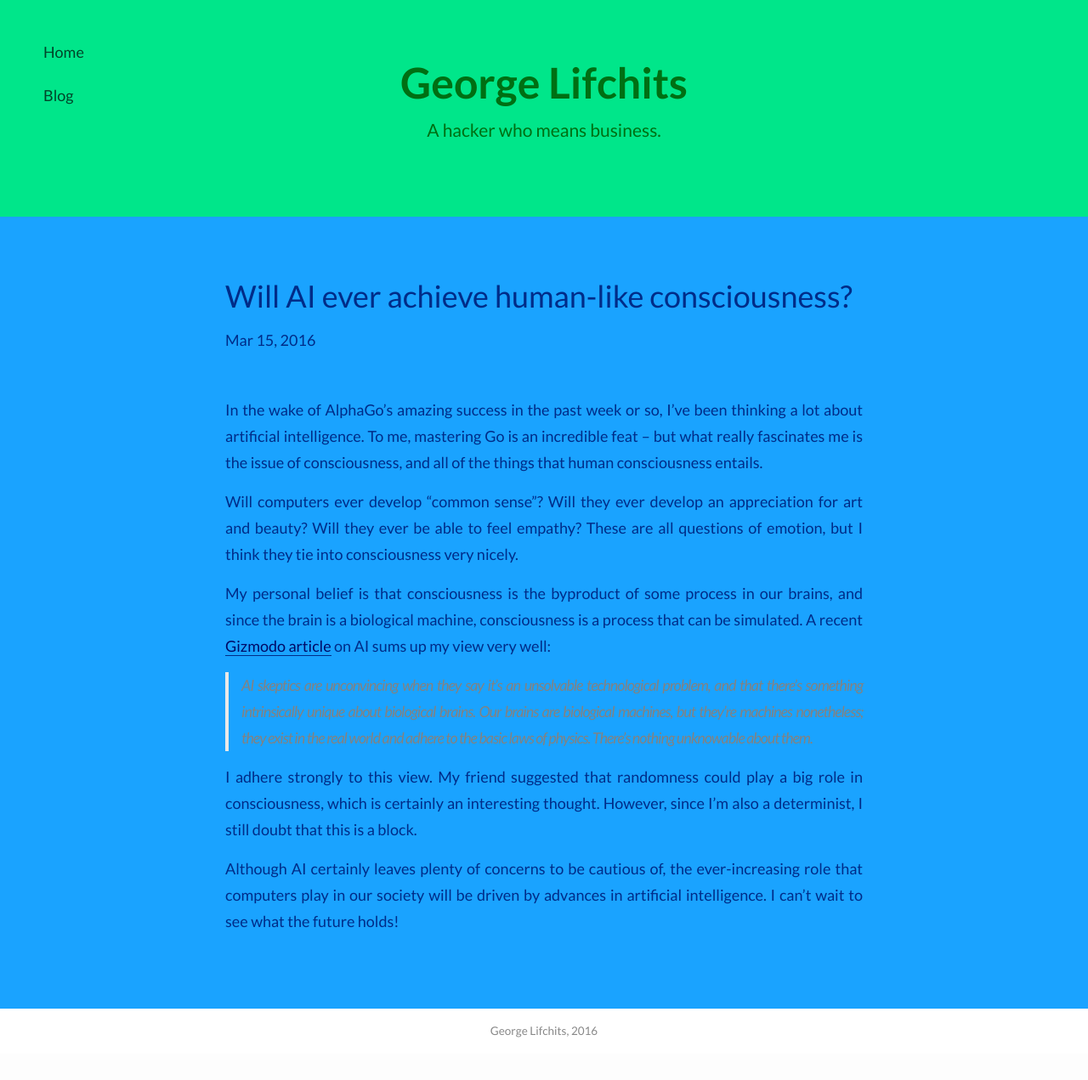
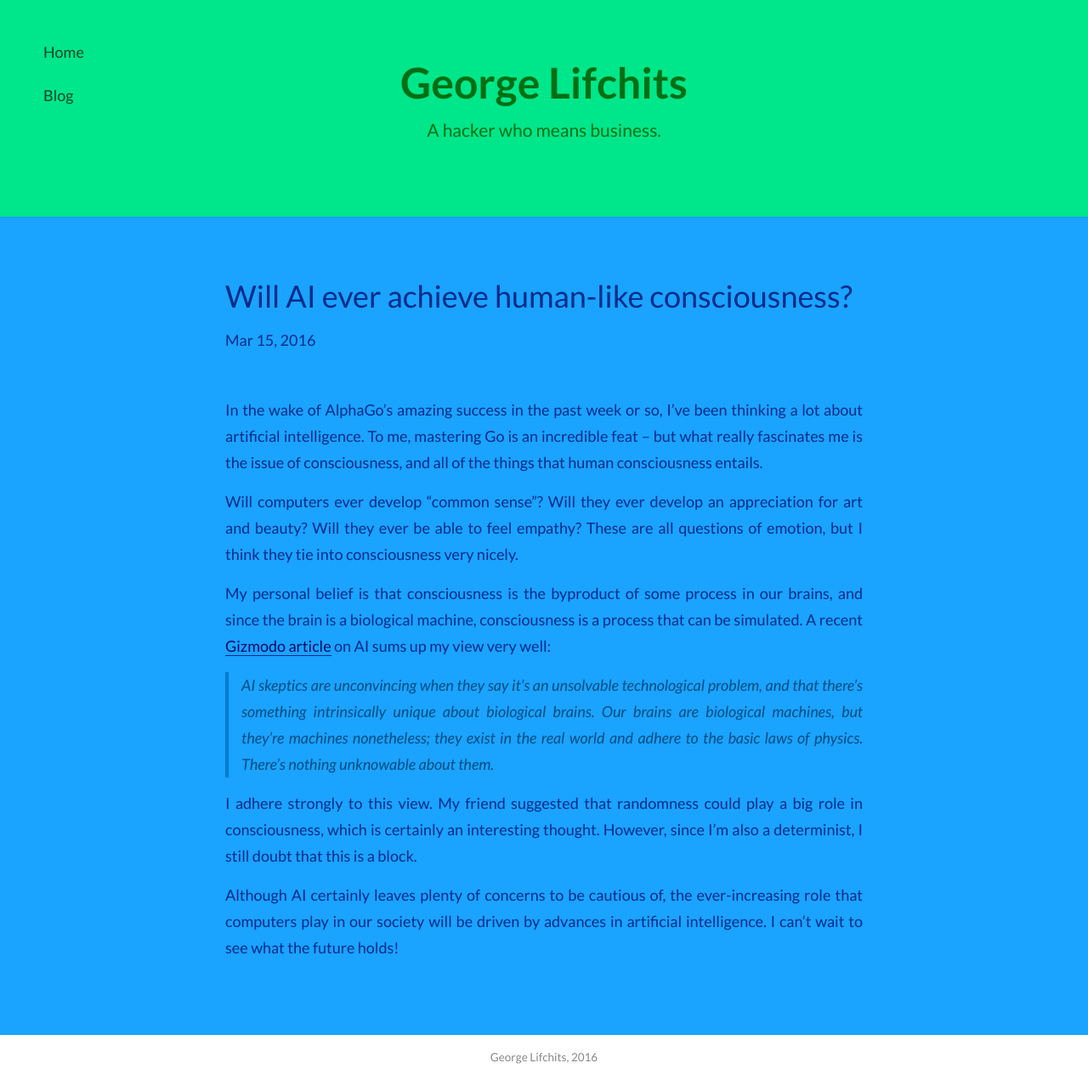
Before and after one commit to glifchits/glifchits.github.io, a Jekyll site: the page built from _posts/2016-03-15-will-ai-ever-be-conscious.markdown, in a window 1280 px wide. Shown: the whole page at 85% size. Built offline with Jekyll 4.4.1, drawn with Linux system fonts in a browser that asks for light colours; nearby versions of some CDN libraries; comment, search, counter and statistics services are not loaded; before the commit the page ends 1240 px from its top, so only the background shows below that.

Commit message:
make blockquotes look nicer

```diff
--- a/_sass/_base.scss
+++ b/_sass/_base.scss
@@ -108,11 +108,10 @@ a {
  * Blockquotes
  */
 blockquote {
-    color: $grey-color;
-    border-left: 4px solid $grey-color-light;
+    color: darken($blue, 20%);
+    border-left: 4px solid darken($blue, 5%);
     padding-left: $spacing-unit / 2;
     font-size: 18px;
-    letter-spacing: -1px;
     font-style: italic;
 
     > :last-child {
```
